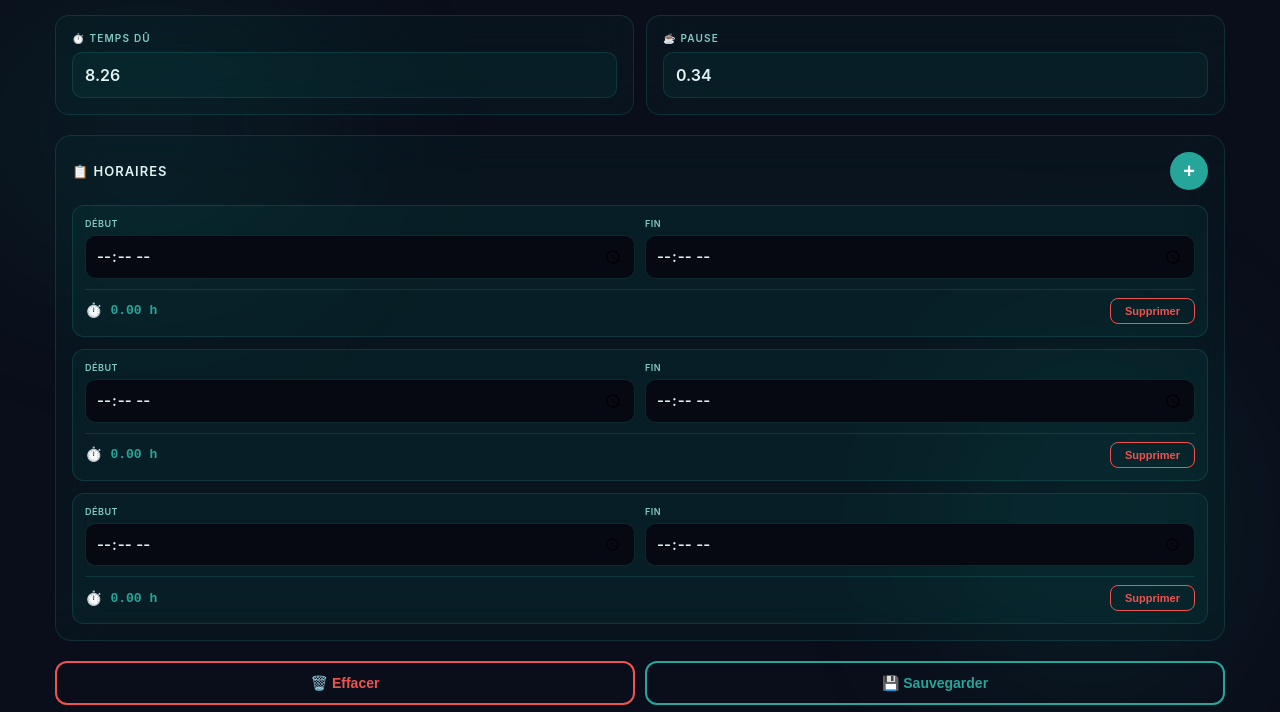
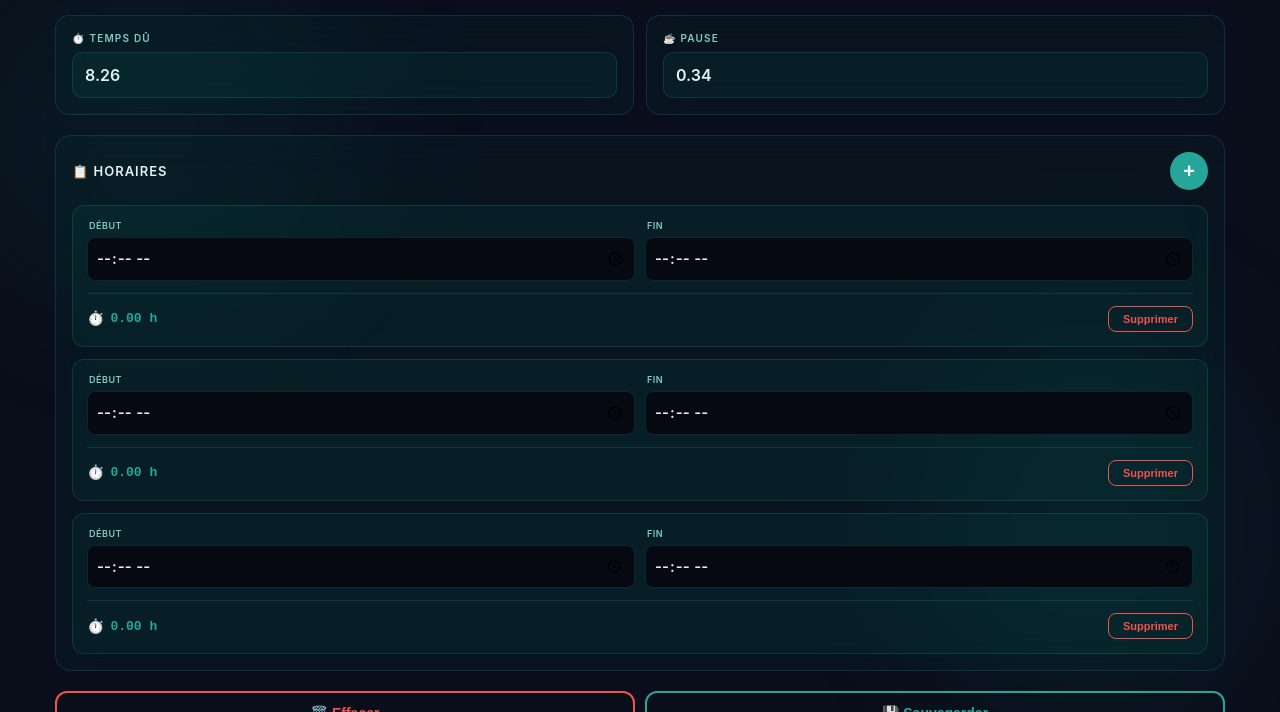
Before and after one commit to Dieze-2/timetracker, a plain HTML site: page index.html in a window 1280 px wide. Shown: the part 88-800 px from the top of the page. Drawn offline with Linux system fonts and the light colour scheme.

Commit message:
Update index.html

```diff
--- a/index.html
+++ b/index.html
@@ -244,7 +244,7 @@
             letter-spacing: 1px;
         }
 
-        /* NOUVELLE STRUCTURE RESPONSIVE CARTES */
+        /* CARTES RESPONSIVE SANS CHEVAUCHEMENT */
         .time-rows {
             display: flex;
             flex-direction: column;
@@ -255,11 +255,7 @@
             background: var(--bg-input);
             border: 1.5px solid var(--border-color);
             border-radius: 12px;
-            padding: 12px;
-            display: grid;
-            grid-template-columns: 1fr 1fr;
-            grid-template-rows: auto auto;
-            gap: 10px;
+            padding: 14px;
             transition: all 0.2s ease;
         }
 
@@ -267,7 +263,14 @@
             border-color: var(--border-hover);
         }
 
+        .time-inputs-row {
+            display: flex;
+            gap: 10px;
+            margin-bottom: 12px;
+        }
+
         .time-input-group {
+            flex: 1;
             display: flex;
             flex-direction: column;
             gap: 6px;
@@ -279,27 +282,39 @@
             color: var(--text-secondary);
             text-transform: uppercase;
             letter-spacing: 0.5px;
+            padding-left: 2px;
         }
 
         .time-card input[type="time"] {
-            padding: 10px;
+            width: 100%;
+            padding: 10px 8px;
             font-size: 15px;
             background: var(--bg-secondary);
+            border: 1.5px solid var(--border-color);
+            border-radius: 8px;
+            color: var(--text-primary);
+            font-weight: 600;
+            transition: all 0.2s ease;
+        }
+
+        .time-card input[type="time"]:focus {
+            outline: none;
+            border-color: var(--accent-primary);
+            box-shadow: 0 0 0 3px var(--glow);
         }
 
         .time-info {
-            grid-column: 1 / -1;
             display: flex;
             justify-content: space-between;
             align-items: center;
-            padding-top: 8px;
+            padding-top: 12px;
             border-top: 1px solid var(--border-color);
         }
 
         .duration-display {
             display: flex;
             align-items: center;
-            gap: 8px;
+            gap: 6px;
             font-size: 13px;
             font-weight: 700;
             color: var(--accent-primary);
@@ -322,6 +337,7 @@
             font-size: 11px;
             touch-action: manipulation;
             transition: all 0.2s ease;
+            white-space: nowrap;
         }
 
         .delete-btn:active {
@@ -526,6 +542,15 @@
             .table-container {
                 padding: 12px;
             }
+
+            .time-card {
+                padding: 12px;
+            }
+
+            .time-card input[type="time"] {
+                font-size: 14px;
+                padding: 9px 6px;
+            }
         }
     </style>
 </head>
@@ -669,6 +694,7 @@
             card.className = 'time-card';
             card.id = `row${rowCount}`;
             card.innerHTML = `
+                <div class="time-inputs-row">
                     <div class="time-input-group">
                         <label class="time-input-label">Début</label>
                         <input type="time" id="debut${rowCount}" tabindex="${tabStart}" onchange="calculate()">
@@ -676,6 +702,7 @@
                     <div class="time-input-group">
                         <label class="time-input-label">Fin</label>
                         <input type="time" id="fin${rowCount}" tabindex="${tabEnd}" onchange="calculate()">
+                    </div>
                 </div>
                 <div class="time-info">
                     <div class="duration-display" id="duree${rowCount}">0.00 h</div>
```
Lines whose indentation alone changed are shown as unchanged.
